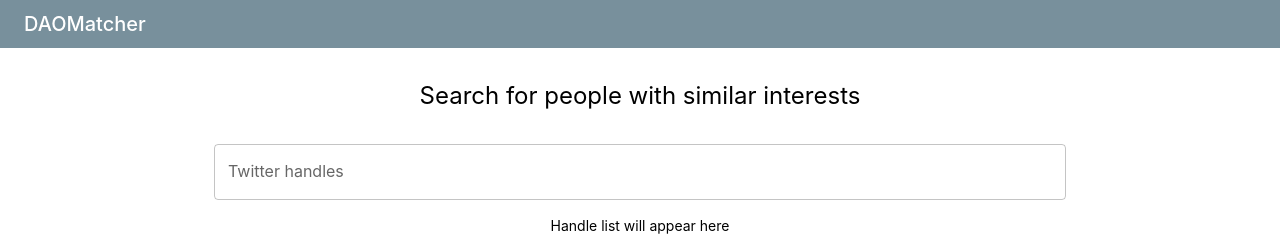
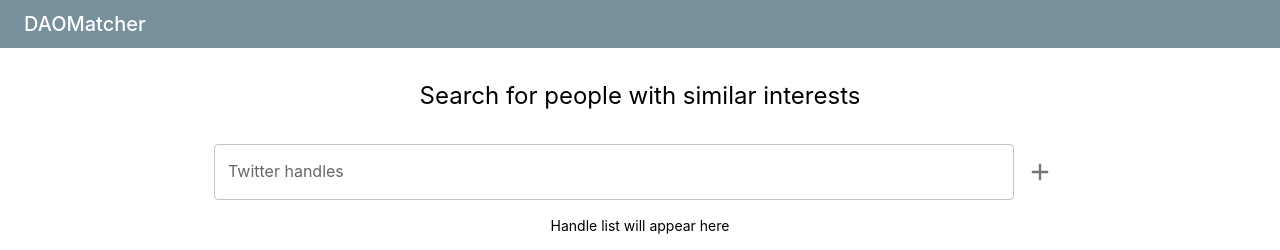
Before and after one commit to iCog-Labs-Dev/DAOMatcher, a React (Vite) app: page / in a window 1280 px wide. Shown: the top 250 px of the page. Built offline with nearby package versions, Linux system fonts and the light colour scheme.

Commit message:
Added: handler adder button

```diff
--- a/src/Components/Body/Body.tsx
+++ b/src/Components/Body/Body.tsx
@@ -1,19 +1,23 @@
-import { Box, Button, Chip, Container, Divider, Slider, TextField, Typography } from "@mui/material"
+import { Box, Button, Chip, Container, Divider, IconButton, Slider, Stack, TextField, Typography } from "@mui/material"
 import { useState } from "react";
 import User from "./User/User";
+import AddIcon from '@mui/icons-material/Add';
 function valuetext(value: number) {
     return `${value}°C`;
 }
 function Body() {
     const [handle, setHandle] = useState<string[]>([]);
     const [handleInput, setHandleInput] = useState<string>('')
-    const [descriptionInput,setDescriptionInput] = useState<string>("")
-    const [users,setUsers] = useState<any[]>()
-    const [count,setCount] = useState<any>(100)
+    const [descriptionInput, setDescriptionInput] = useState<string>("")
+    const [users, setUsers] = useState<any[]>()
+    const [count, setCount] = useState<any>(100)
+    const addHandler = () => {
+        setHandle([...handle, handleInput])
+        setHandleInput('')
+    }
     const changeHandleInput = (e: any) => {
         if (e.key === 'Enter' && handleInput != "") {
-            setHandle([...handle, handleInput])
-            setHandleInput('')
+            addHandler()
             return
         }
         setHandleInput(e.target.value)
@@ -29,11 +33,11 @@
         }
         console.log(requestBody);
 
-        if(handleInput !='' && descriptionInput != ''){
-            fetch("https://jsonplaceholder.typicode.com/users").then(e=>e.json()).then(e=>{
+        if (handle.length > 0 && descriptionInput != '') {
+            fetch("https://jsonplaceholder.typicode.com/users").then(e => e.json()).then(e => {
                 setUsers(e)
             })
-        }else{
+        } else {
             alert("Empty handles or description!")
         }
     }
@@ -45,6 +49,8 @@
                     <Container maxWidth="md">
                         <Typography variant="h5">Search for people with similar interests</Typography>
                         <Box sx={{ height: '2rem' }} />
+                        <Stack direction="row">
+
                             <TextField
                                 id="outlined-basic"
                                 label="Twitter handles"
@@ -54,6 +60,10 @@
                                 value={handleInput}
                                 onKeyDown={changeHandleInput}
                             />
+                            <IconButton aria-label="delete" size="large" onClick={addHandler}>
+                                <AddIcon fontSize="inherit" />
+                            </IconButton>
+                        </Stack>
                         <Box sx={{ margin: '1rem 0' }}>
                             {handle.length ? handle.map((h, i) => (
                                 <Chip label={h} key={i} onDelete={() => deleteHandle(h)} sx={{ margin: '0.5rem' }} />
@@ -72,7 +82,7 @@
                                 multiline
                                 fullWidth
                                 value={descriptionInput}
-                                onChange={e=>setDescriptionInput(e.target.value)}
+                                onChange={e => setDescriptionInput(e.target.value)}
                             />
 
                         </Box>
@@ -93,7 +103,7 @@
                             max={1000}
                             aria-labelledby="users-slider"
                             size="small"
-                            onChange={(_,v)=>setCount(v)}
+                            onChange={(_, v) => setCount(v)}
                             value={count}
                         />
                         <Box sx={{ height: '2rem' }} />
@@ -106,8 +116,8 @@
 
                 </Divider>
                 <Container maxWidth="sm">
-                    {users && users.length && users.map(user=>(
-                        <User user={user}/>
+                    {users && users.length && users.map(user => (
+                        <User user={user} />
                     ))}
                 </Container>
             </Container >
```
Also changed, not shown: src/index.css (+5 -2 lines). Lines whose indentation alone changed are shown as unchanged.
